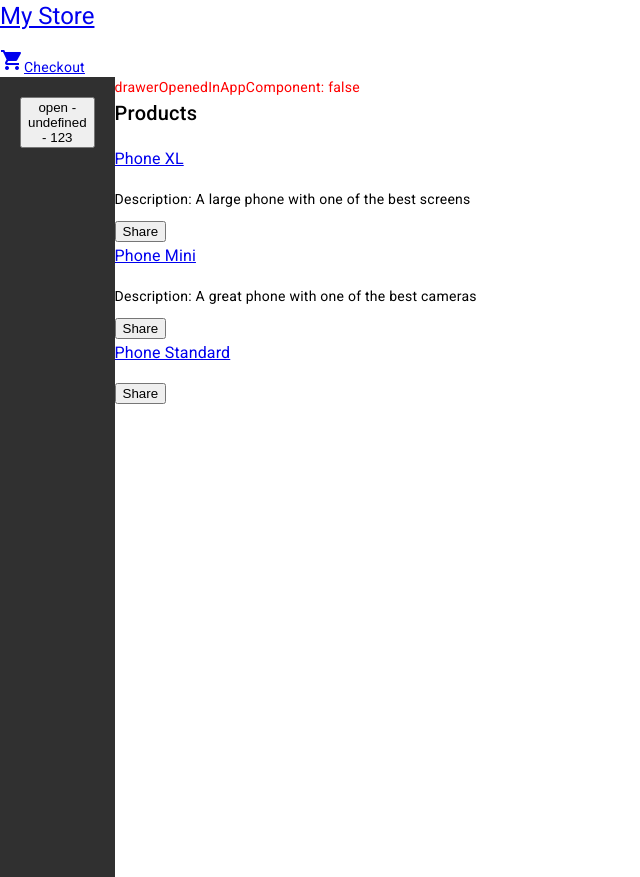
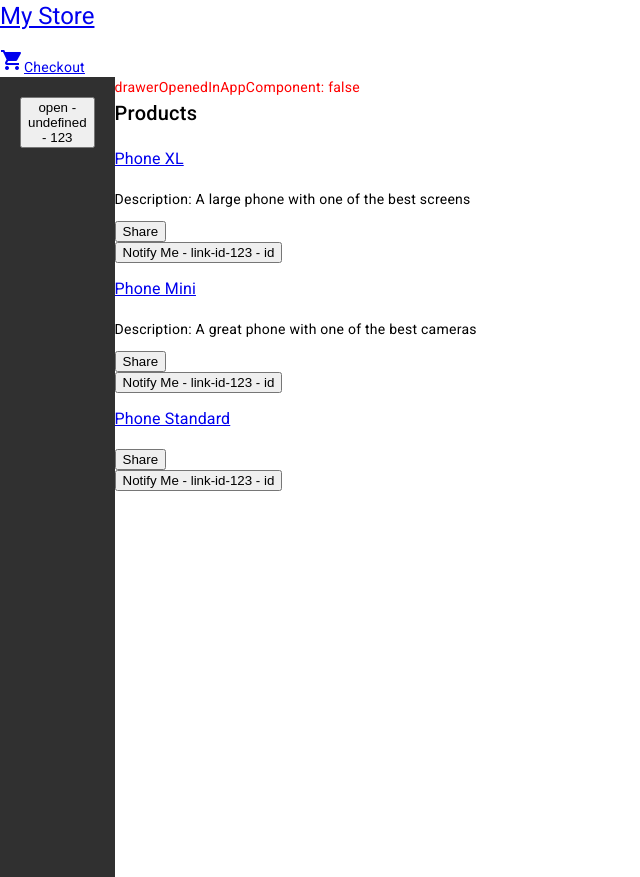
Before and after one commit to Xnumber/angular-example-project, an Angular app: page /product-list in a window 1280 px wide. Shown: the whole page, without its empty margins (0-640 px from the left). Built offline with nearby package versions, Linux system fonts and the light colour scheme.

Commit message:
feat: notify example

```diff
--- a/src/app/app.module.ts
+++ b/src/app/app.module.ts
@@ -10,6 +10,7 @@ import { SidenavAutosizeExample } from './sidenav/sidenav.component';
 import { HomeComponent } from './home/home.component';
 import { TopBarComponent } from './components/organisms/top-bar/top-bar.component';
 import { ProductListComponent } from './components/product-list/product-list.component';
+import { ProductAlertsComponent } from './components/atoms/product-alerts/product-alerts.component';
 
 @NgModule({
   declarations: [
@@ -18,7 +19,8 @@ import { ProductListComponent } from './components/product-list/product-list.com
     SidenavAutosizeExample,
     HomeComponent,
     TopBarComponent,
-    ProductListComponent
+    ProductListComponent,
+    ProductAlertsComponent
   ],
   imports: [
     BrowserModule,
--- /dev/null
+++ b/src/app/components/atoms/product-alerts/product-alerts.component.html
@@ -0,0 +1,5 @@
+<p>
+	<button type="button" (click)="notify.emit(product.name)">
+	  Notify Me - {{ id }} - id
+	</button>
+</p>
--- a/src/app/components/product-list/product-list.component.html
+++ b/src/app/components/product-list/product-list.component.html
@@ -15,11 +15,11 @@
   <button type="button" (click)="share()">
     Share
   </button>
-  <!-- <app-product-alerts
+  <app-product-alerts
     (notify)="onNotify($event)"
     link-id="link-id-123"
     id="id-123"
     [product]="product"
-  > -->
-  <!-- </app-product-alerts> -->
+  >
+  </app-product-alerts>
 </div>
```
Also changed, not shown: src/app/components/atoms/product-alerts/product-alerts.component.ts (added, +14 -0 lines), src/app/components/atoms/product-alerts/product-alerts.component.scss (added), 1 other file (tests, documents, lock files or other folders).
